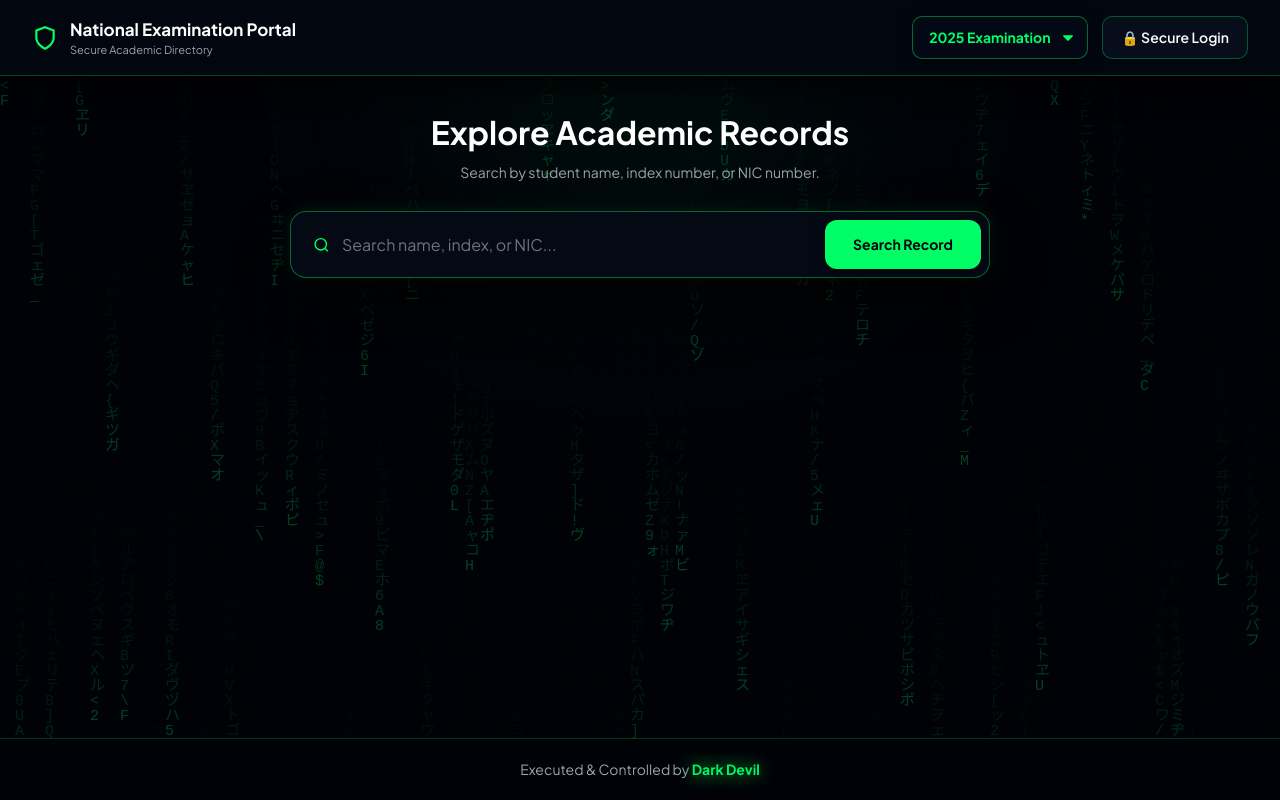
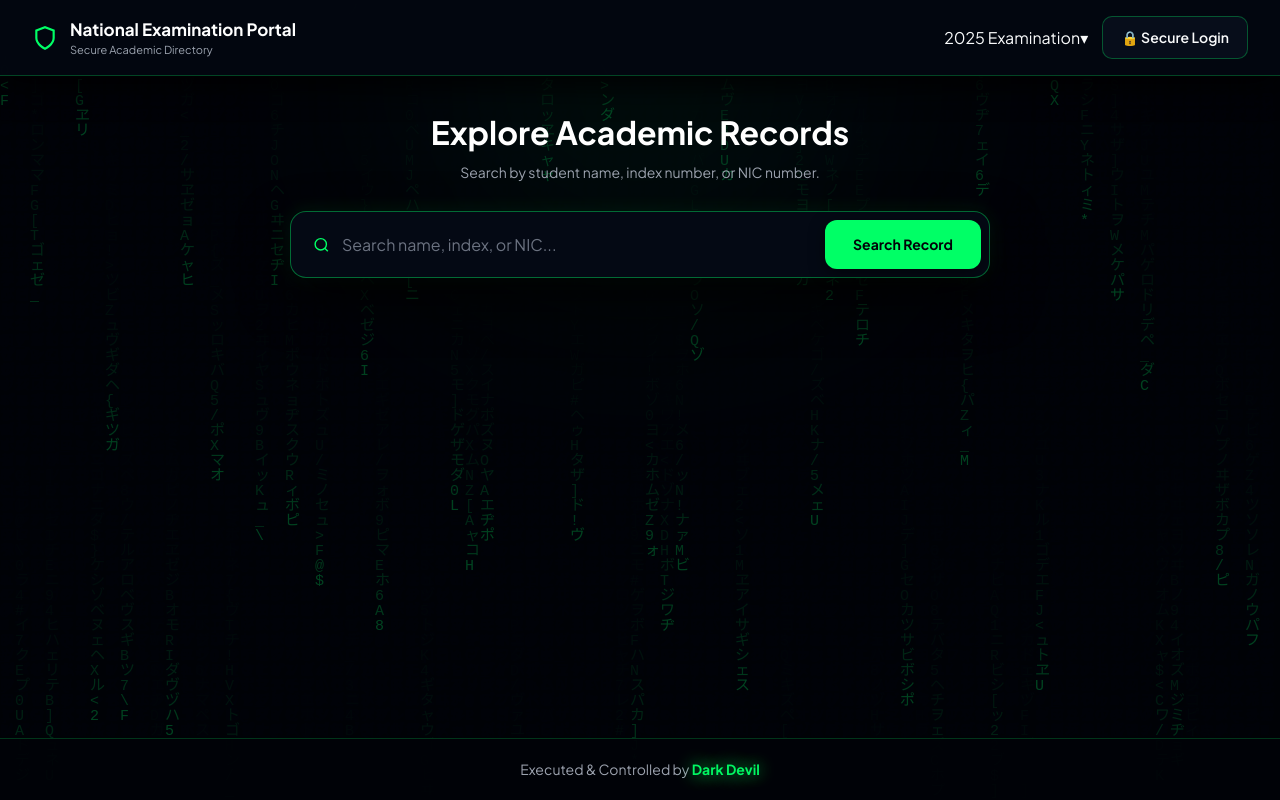
Before and after one commit to ectfgweserdt/al-result-portal, a React (Vite) app: page / in a window 1280 px wide. Built offline with nearby package versions, Linux system fonts and the light colour scheme.

Commit message:
Update App.jsx

```diff
--- a/src/App.jsx
+++ b/src/App.jsx
@@ -3,6 +3,7 @@ import './App.css';
 
 export default function App() {
   const [examYear, setExamYear] = useState("2025");
+  const [isDropdownOpen, setIsDropdownOpen] = useState(false);
   const [query, setQuery] = useState("");
   const [results, setResults] = useState([]);
   const [selectedIdx, setSelectedIdx] = useState(0);
@@ -19,6 +20,22 @@ export default function App() {
   const [alreadyGrantedPopup, setAlreadyGrantedPopup] = useState(false);
 
   const canvasRef = useRef(null);
+  const dropdownRef = useRef(null);
+
+  // Close custom dropdown when clicking or touching outside
+  useEffect(() => {
+    const handleClickOutside = (event) => {
+      if (dropdownRef.current && !dropdownRef.current.contains(event.target)) {
+        setIsDropdownOpen(false);
+      }
+    };
+    document.addEventListener("mousedown", handleClickOutside);
+    document.addEventListener("touchstart", handleClickOutside);
+    return () => {
+      document.removeEventListener("mousedown", handleClickOutside);
+      document.removeEventListener("touchstart", handleClickOutside);
+    };
+  }, []);
 
   // Matrix Falling Symbols on Pure OLED Dark Canvas
   useEffect(() => {
@@ -187,16 +204,33 @@ export default function App() {
           </div>
         </div>
         <div className="nav-controls">
-          {/* Native HTML Select styled with cyberpunk UI for 100% mobile compatibility */}
-          <div className="native-select-wrapper">
-            <select
-              value={examYear}
-              onChange={(e) => setExamYear(e.target.value)}
-              className="cyber-select"
+
+          {/* Custom Modern Glass Theme Dropdown Menu */}
+          <div className="custom-glass-dropdown" ref={dropdownRef}>
+            <div
+              className="glass-dropdown-selected"
+              onClick={() => setIsDropdownOpen(!isDropdownOpen)}
             >
-              <option value="2025">2025 Examination</option>
-              <option value="2026">2026 Examination</option>
-            </select>
+              <span>{examYear} Examination</span>
+              <span className={`arrow ${isDropdownOpen ? 'open' : ''}`}>▾</span>
+            </div>
+
+            {isDropdownOpen && (
+              <div className="glass-dropdown-menu">
+                <div
+                  className="glass-dropdown-item"
+                  onClick={() => { setExamYear("2025"); setIsDropdownOpen(false); }}
+                >
+                  2025 Examination
+                </div>
+                <div
+                  className="glass-dropdown-item"
+                  onClick={() => { setExamYear("2026"); setIsDropdownOpen(false); }}
+                >
+                  2026 Examination
+                </div>
+              </div>
+            )}
           </div>
 
           <button
```
